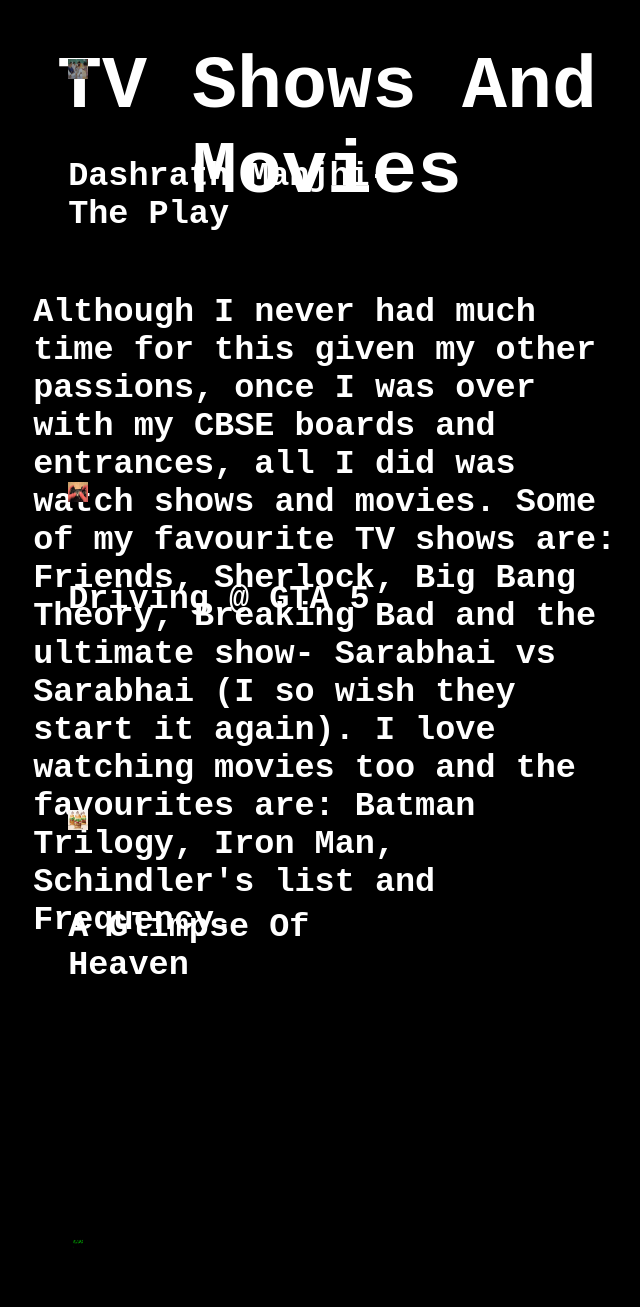
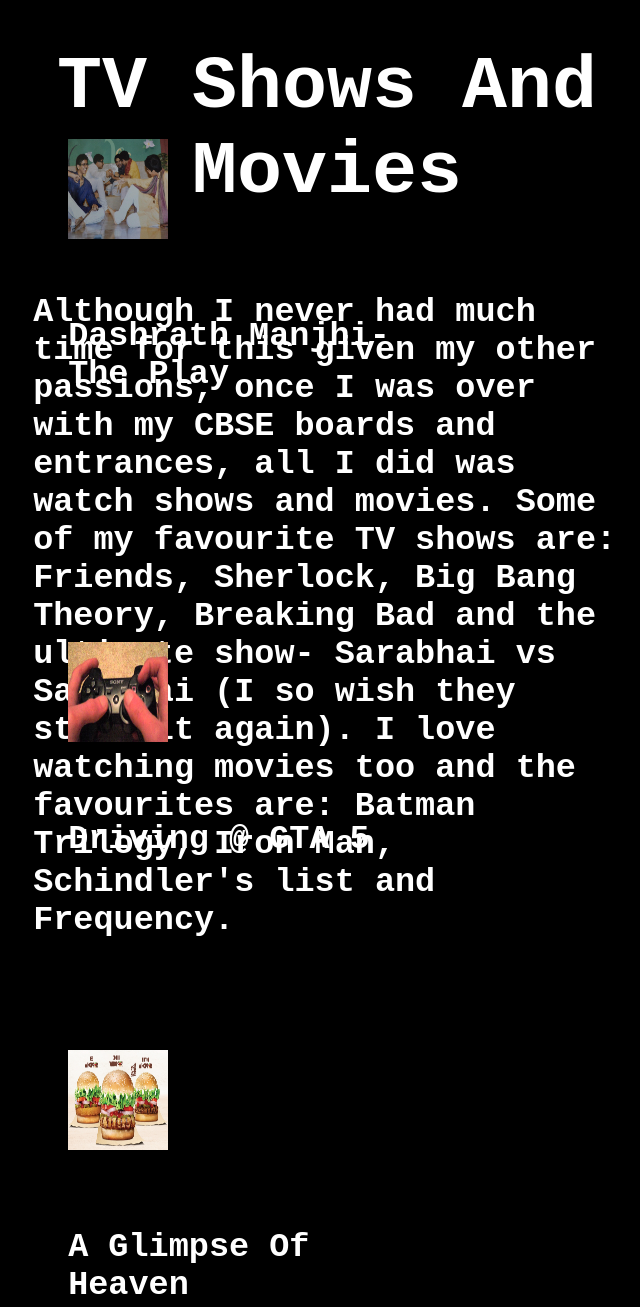
Before and after one commit to Raghav16071/Raghav16071.github.io, a plain HTML site: page interest.html in a window 1280 px wide. Shown: the part 5040-6347 px from the top of the page, without its empty margins (232-872 px from the left). Drawn offline with Linux system fonts and the light colour scheme.

Commit message:
Update interest.html

```diff
--- a/interest.html
+++ b/interest.html
@@ -95,22 +95,22 @@
 
 		<div id="images" style="width:35%; height:100%;">
 			<br><br><br><br>
-			<img src="cric1.jpg" width=20em height=20em><br>
+			<img src="cric1.jpg" width=100em height=100em><br>
 			<h6>Casual Net Practice</h6>
 			<br><br><br><br>
-			<img src="the1.jpg" width=20em height=20em><br>
+			<img src="the1.jpg" width=100em height=100em><br>
 			<h6>Dashrath Manjhi- The Play</h6>
 			<br><br><br>
-			<img src="gta.jpg" width=20em height=20em><br>
+			<img src="gta.jpg" width=100em height=100em><br>
 			<h6>Driving @ GTA 5</h6>
 			<br><br>
-			<img src="foodie.jpg" width=20em height=20em><br>
+			<img src="foodie.jpg" width=100em height=100em><br>
 			<h6>A Glimpse Of Heaven</h6>
 			<br><br><br>
-			<img src="prog.gif" width=20em height=20em><br>
+			<img src="prog.gif" width=100em height=100em><br>
 			<h6>Where We All Started</h6>
 			<br><br><br>
-			<img src="utorr.png" width=20em height=20em><br>
+			<img src="utorr.png" width=100em height=100em><br>
 			<h6>Utorrent Zindabad</h6>
 
 
```
